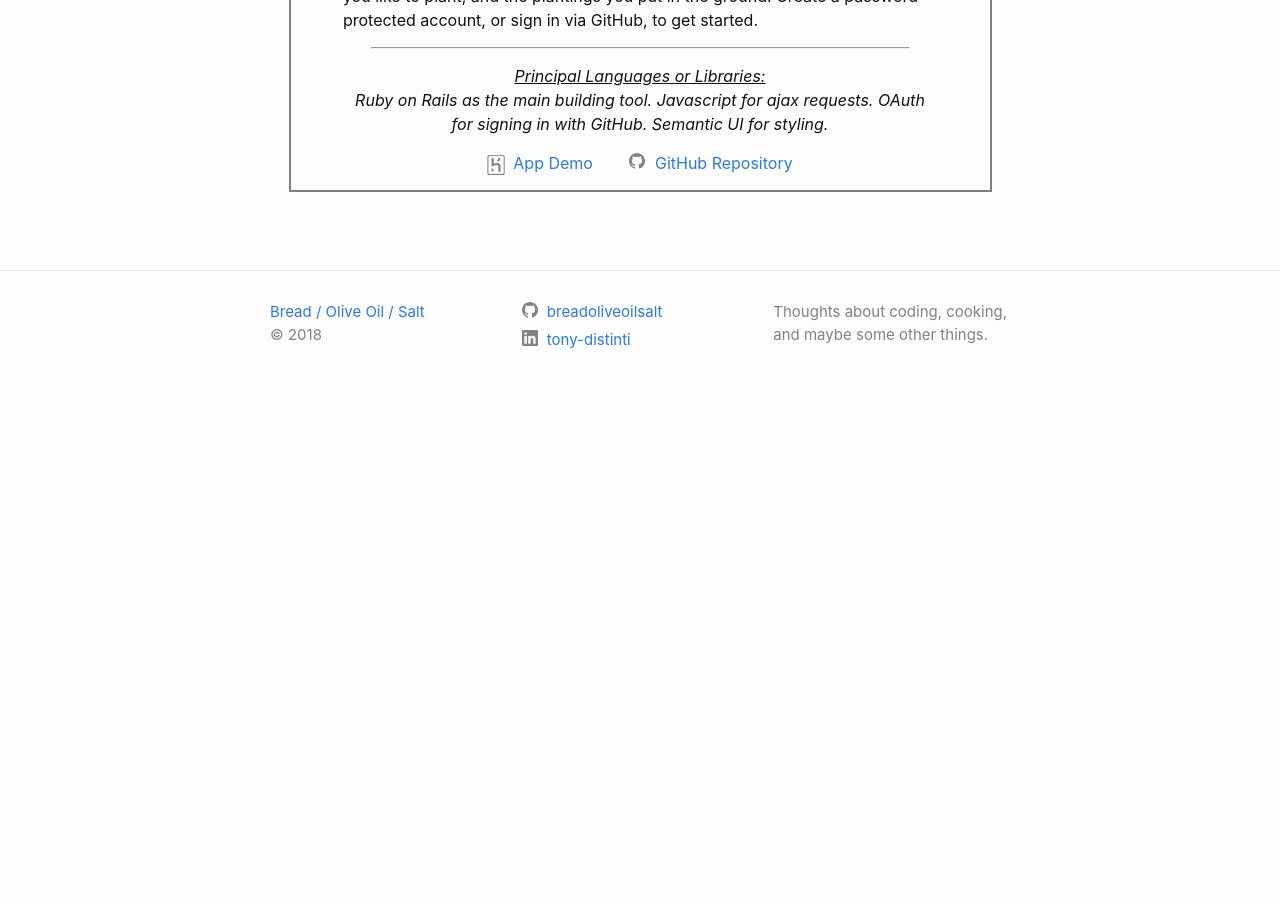
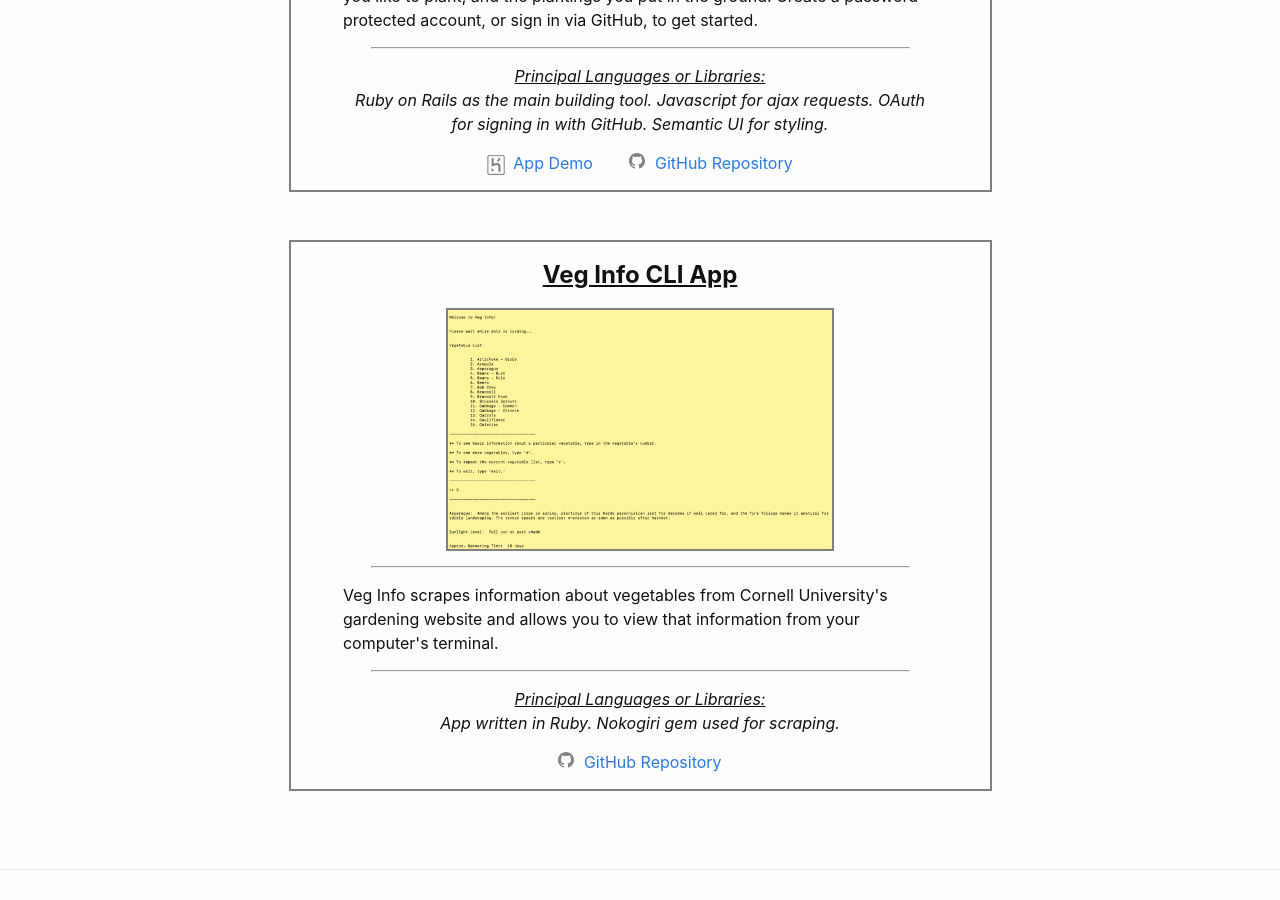
Before and after one commit to breadoliveoilsalt/breadoliveoilsalt.github.io, a Jekyll site: the page built from projects.md, in a window 1280 px wide and 900 px high, scrolled down 1234 px. Built offline with Jekyll 4.4.1, drawn with Linux system fonts in a browser that asks for light colours; before the commit the page ends 1645 px from its top, so only the background shows below that.

Commit message:
Add info about Veg Info to Projects.

```diff
--- a/_data/projects.yml
+++ b/_data/projects.yml
@@ -15,3 +15,12 @@
   app_url: https://garden-plot-tracker.herokuapp.com/
   github_url: https://github.com/breadoliveoilsalt/garden-tracker
   video_url:
+
+- id: veg-info
+  title: Veg Info CLI App
+  image_path: /assets/images/projects/veg-info-thumbnail.png
+  description: Veg Info scrapes information about vegetables from Cornell University's gardening website and allows you to view that information from your computer's terminal.
+  languages: App written in Ruby. Nokogiri gem used for scraping.
+  app_url:
+  github_url: https://github.com/breadoliveoilsalt/veg-info-cli-app
+  video_url:
```
Also changed, not shown: assets/images/projects/veg-info-thumbnail.png (added).
